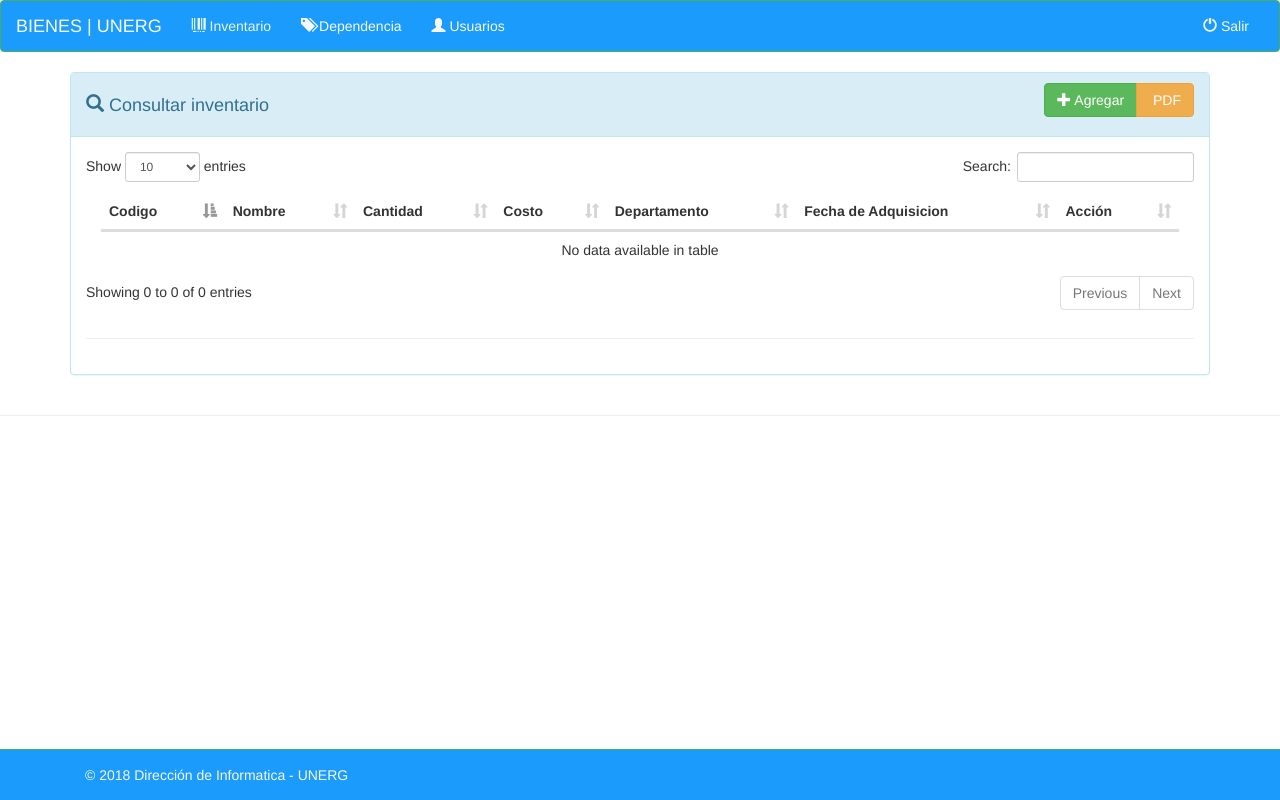
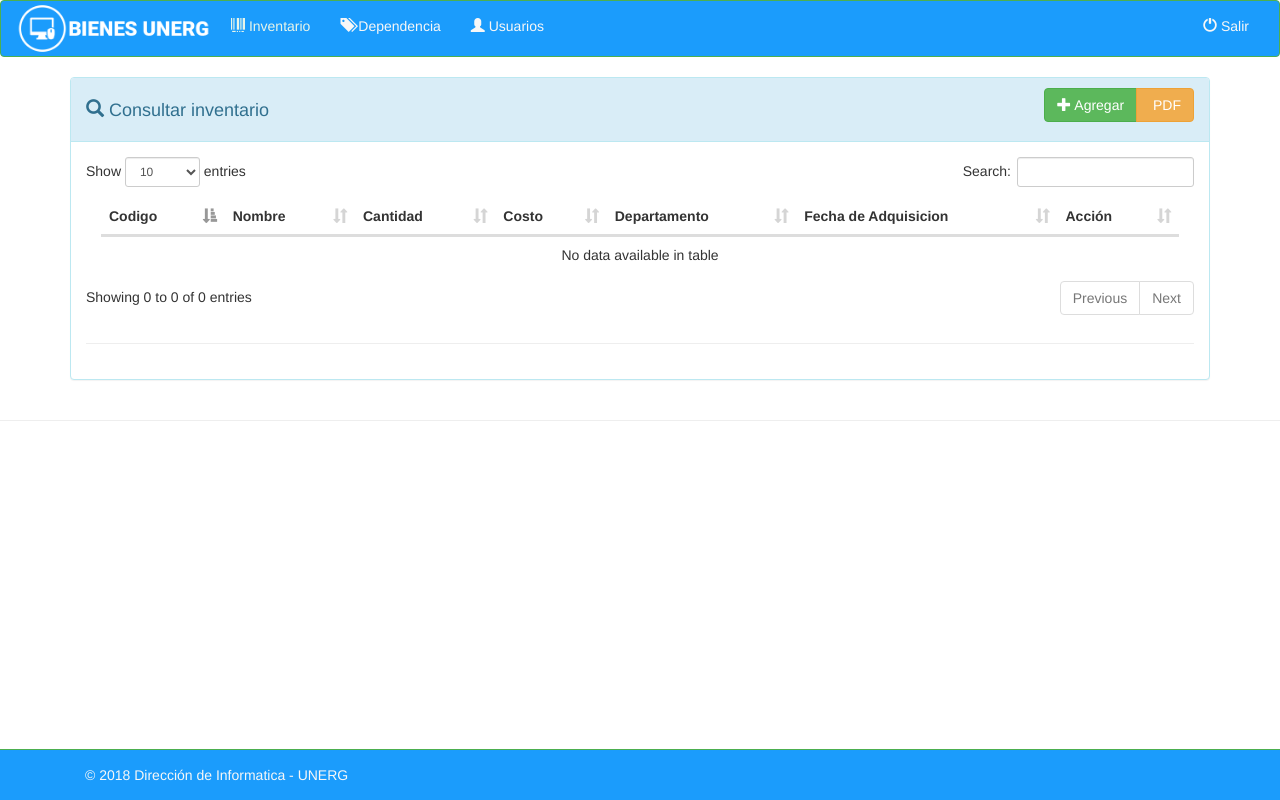
Before and after one commit to fidelwx/bienes-unerg, a PHP site: page /JHONNY/stock.php in a window 1280 px wide. Run offline with PHP 8.4, Linux system fonts and the light colour scheme; a user stored in the database is signed in; data comes from the database, SQL or seed files in the repository; data that the repository does not hold is empty.

Commit message:
añadidos cambios de apariencia

```diff
--- a/css/login.css
+++ b/css/login.css
@@ -5,7 +5,7 @@ body, html {
     height: 100%;
     background-repeat: no-repeat;
     /*background-image: linear-gradient(135deg, rgba(31,123,229,1) 0%, rgba(58,139,232,1) 47%, rgba(70,153,234,1) 92%, rgba(72,156,234,1) 100%);*/
-    background: url(../img/login-bg.JPG) no-repeat center center fixed;
+    background: #1f4287;
     background-size: 100% 100%;
 }
 
--- a/head.php
+++ b/head.php
@@ -8,5 +8,5 @@
     <link rel="stylesheet" href="css/custom.css">
 
 
-    <link rel=icon href='img/logo-icon.png' sizes="32x32" type="image/png">
+    <link rel=icon href='img/stock.png' sizes="32x32" type="image/png">
    <!-- <link rel="stylesheet" href="https://maxcdn.bootstrapcdn.com/bootstrap/3.3.6/css/bootstrap.min.css" integrity="sha384-1q8mTJOASx8j1Au+a5WDVnPi2lkFfwwEAa8hDDdjZlpLegxhjVME1fgjWPGmkzs7" crossorigin="anonymous"> -->
--- a/login.php
+++ b/login.php
@@ -33,7 +33,7 @@ if ($login->isUserLoggedIn() == true) {
 <head>
   <meta http-equiv="Content-Type" content="text/html; charset=UTF-8"/>
   <meta name="viewport" content="width=device-width, initial-scale=1, maximum-scale=1.0, user-scalable=no"/>
-  <title>Simple Stock | Login</title>
+  <title>BIENES/UNERG</title>
 	<!-- Latest compiled and minified CSS -->
 	<link rel="stylesheet" href="https://maxcdn.bootstrapcdn.com/bootstrap/3.3.6/css/bootstrap.min.css" integrity="sha384-1q8mTJOASx8j1Au+a5WDVnPi2lkFfwwEAa8hDDdjZlpLegxhjVME1fgjWPGmkzs7" crossorigin="anonymous">
   <!-- CSS  -->
--- a/navbar.php
+++ b/navbar.php
@@ -12,7 +12,9 @@
         <span class="icon-bar"></span>
         <span class="icon-bar"></span>
       </button>
-      <a class="navbar-brand">BIENES | UNERG</a>
+      <a>
+        <img width="200" src="img/logo-bienes-unerg.png" alt="">
+      </a>
     </div>
 
     <!-- Collect the nav links, forms, and other content for toggling -->
```
Also changed, not shown: producto.php (+3 -5 lines), img/login-bg.jpg (deleted), img/logo-bienes-unerg.png (added), 1 other file.
